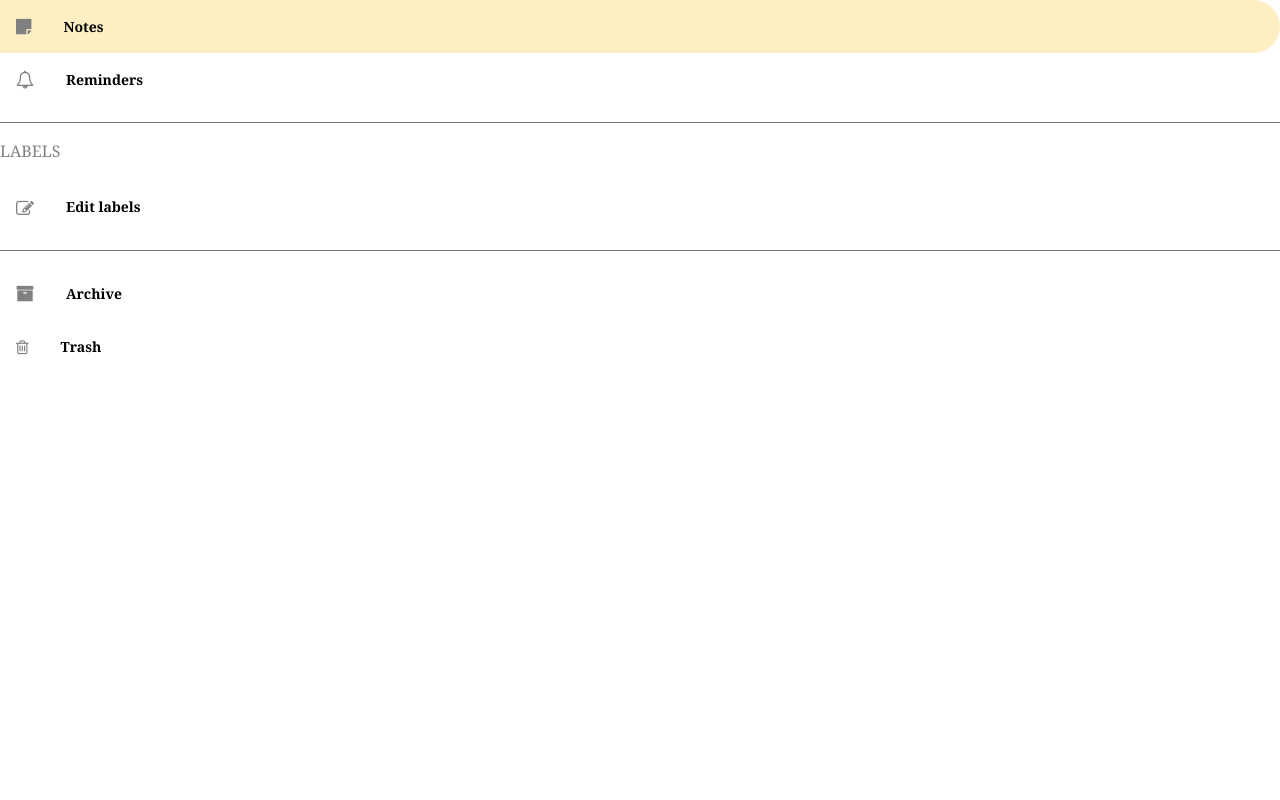
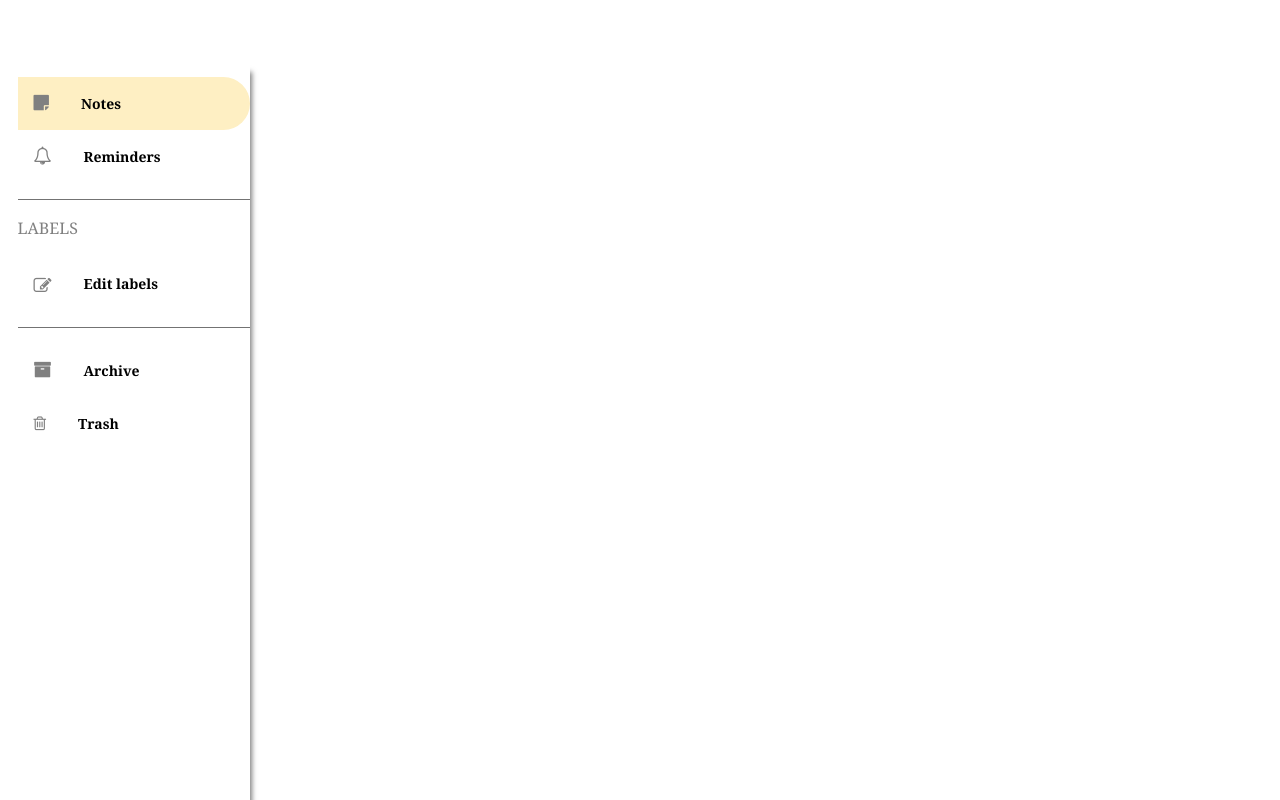
Before and after one commit to amit-kumar-mahato/fundoofrontend, a React (Create React App) app in the folder my-app/: page /sidenav in a window 1280 px wide. Built offline with nearby package versions, Linux system fonts and the light colour scheme.

Commit message:
[Amit]refactored sidedrawer

```diff
--- a/my-app/src/sidedrawer.css
+++ b/my-app/src/sidedrawer.css
@@ -1,29 +1,18 @@
-.side-main{
-    /* background-color: green;
-    border: 2px solid blue; */
-    margin-top: 7%;
-    display: flex;
-  }
-  .side-bar{
+.side-drawer{
+    margin-top: 5%;
+    padding-top: 1%;
+    height: 100%;
+    box-shadow: 2px 8px 5px rgba(0, 0, 0, 0.5) ;
     position: fixed;
-    top:58px;
-    bottom: 10px;
-    width: 26%;
-    background-color: #fff;
-    overflow-y: scroll;
-  }
-  .side-bar-content{
-    padding: 5%;
-  }
+    width: 250px;
+}
 .side-drawer ul{
     list-style: none;
+    margin-left: 7%;
 }
 .side-drawer li .p-3{
     text-decoration: none;
     padding-top: 5px;
-}
-.side-drawer li .d-flex{
-  align-items: center;
 }
 .active{
     width:100%;
@@ -41,8 +30,3 @@
 .side-drawer ul li.active:hover{
     background-color: #feefc3;
 }
-.side-drawer-content{
-  color:black;
-  font-size: 15px;
-  font-weight:bold
-}
```
